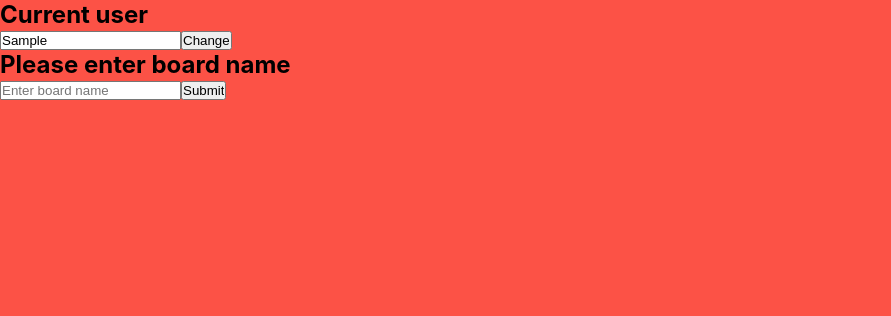
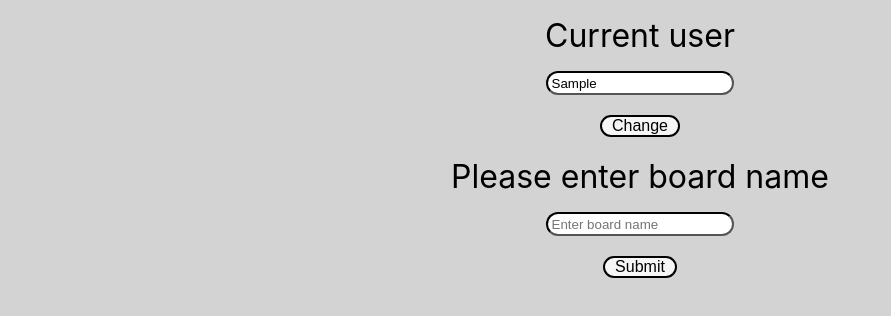
Before and after one commit to Vladikolev0321/Trello-board-clone, a React (Create React App) app in the folder client/: page / in a window 1280 px wide. Both pictures are taken after typing "Sample" into the empty fields and a click on the button "Submit". Shown: the top 316 px of the page, without its empty margins (0-891 px from the left). Built offline with nearby package versions, Linux system fonts and the light colour scheme.

Commit message:
feat: Add basic styling

```diff
--- a/client/src/components/App.js
+++ b/client/src/components/App.js
@@ -132,7 +132,7 @@ function App() {
     return (
         <div className="deadcenter">
             <form>
-                <h2>Who are you?</h2>
+                <h1>Who are you?</h1>
                 <input type="text" name="nickname" className="new-item-input" style={{"float":"left", "clear":"right"}} placeholder="Enter your username" value={username} onChange={onChange}/>
                 <input type="button" value="Submit" style={{"float":"right"}} onClick={onSubmit}/>
             </form>
--- a/client/src/components/Board.js
+++ b/client/src/components/Board.js
@@ -65,7 +65,7 @@ const Board = (props) => {
                 />
                 <button>Submit</button>
             </form>
-            <div>
+            <div class="container">
                 {
                     todoContainers.map(function(container, contIndex) {
                         console.log(container);
--- a/client/src/components/BoardsList.js
+++ b/client/src/components/BoardsList.js
@@ -11,10 +11,9 @@ function BoardsList(props) {
     return (
         <ul>
           {props.boardCtx.boards.map((board, index) => (
-            <div key={board.id}><div>{board.boardName}</div>
+            <div key={board.id}><h1>{board.boardName}</h1>
             <button value={index} onClick={selectBoard}>Select</button>
-
-              </div>
+            </div>
 
           ))}
         </ul>
--- a/client/src/components/CreateBoard.js
+++ b/client/src/components/CreateBoard.js
@@ -1,6 +1,5 @@
 import React from "react";
 import {useState} from "react";
-
 function CreateBoard(props) {
     const [boardName, setBoardName] = useState("");
 
@@ -17,10 +16,10 @@ function CreateBoard(props) {
 
     return (
         <div>
+            <h1>Please enter board name</h1>
             <form>
-                <h2>Please enter board name</h2>
                 <input type="text" name="nickname" placeholder="Enter board name" value={boardName} onChange={onChange}/>
-                <input type="button" value="Submit" onClick={onSubmit}/>
+                <button type="sumbit" onClick={onSubmit}> Submit </button>
             </form>
         </div>
     )
--- a/client/src/components/Popup.js
+++ b/client/src/components/Popup.js
@@ -22,7 +22,7 @@ const Popup = (props) => {
       className={popupStyles.overlay}
     >
       <div className={popupStyles.popup}>
-        <h2>{props.title}</h2>
+        <p>{props.title}</p>
         <span className={popupStyles.close} onClick={closeHandler}>
           &times;
         </span>
--- a/client/src/components/Popup.module.css
+++ b/client/src/components/Popup.module.css
@@ -12,11 +12,12 @@
   .popup {
     margin: 70px auto;
     padding: 20px;
-    background: #fff;
+    background: rgb(234, 238, 255);
     border-radius: 5px;
-    width: 30%;
+    width: 25vw;
+    height: 50vh;
     position: relative;
-    transition: all 5s ease-in-out;
+    transition: all 3s ease-in-out;
   }
 
   .popup h2 {
--- a/client/src/components/ToDoContainer.css
+++ b/client/src/components/ToDoContainer.css
@@ -1,11 +1,11 @@
   .container {
     display: flex;
-    justify-content: center;
+    flex-direction: row;
     align-items: flex-start;
     padding-top: 32px;
    }
   .drop-area {
-    background: rgba(0,0,0, 0.8);
+    background: rgba(230, 210, 253, 0.8);
     min-height: 200px;
     min-width: 340px;
     margin: 5px;
@@ -13,29 +13,24 @@
     width: 18%;
     border-radius: 10px;
     transition: all .5s;
-
-    &:hover {
-      width: 36%;
-    }
   }
 
 
-  h1 {
-    color: #FB6964;
-    padding: 20px 0 0 20px;
-    font-size: 17px;
-    font-weight: 100;
-    letter-spacing: 2px;
-    font-weight: 100;
+  h2 {
+    margin-top: 0.5rem;
+    margin-top: 1rem;
+    font-weight: 400;
+    text-align: center;
+    text-align: center;
   }
 
 .new-item-input {
-    border: 2px solid #FB6964;
+    border: 2px solid #25709b;
     display: block;
     margin: 20px auto;
     width: 300px;
     height: 50px;
-    border-radius: 5px;
+    border-radius: 15px;
     font-size: 16px;
     padding-left: 25px;
     background: rgba(255,255,255,0.8);
@@ -46,16 +41,16 @@
   }
 
   .submit-new-item {
-    border: 2px solid #FB6964;
+    border: 2px solid #30698a;
     display: block;
     margin: 20px auto;
-    border-radius: 5px;
+    border-radius: 20px;
     font-size: 16px;
     padding-left: 20px;
     padding-right: 20px;
     padding-top: 5px;
     padding-bottom: 5px;
-    background: rgba(255,255,255,0.8);
+    background-color: rgba(247, 247, 247, 0.8);
     outline: none;
     color: #000;
     transition: all .5s ease;
--- a/client/src/components/TodoItem.css
+++ b/client/src/components/TodoItem.css
@@ -7,15 +7,23 @@
     cursor: move;
     cursor: grab;
     border-radius: 4px;
-    transition: background .4s;
-    &:hover {
-      background: rgba(15,89,89, 0.9);
-    }
+    align-content: space-between;
    }
 
 .option-buttons {
     background-color: "red";
     color: white;
     border-radius: 4px;
+}
 
+.title {
+  display: inline-block;
 }
+
+.buttons {
+  display: flex;
+  float:right;
+}
+a {
+  padding-right: 0.5rem;
+}
--- a/client/src/components/TodoItem.js
+++ b/client/src/components/TodoItem.js
@@ -14,9 +14,13 @@ export default function TodoItem(props) {
 
     <div>
       <div className="item-container" draggable onDragStart={e => props.onDragStart(e, {id: props.id, title: props.todo.title, description: props.todo.description, origin: props.containerIndex})}>
+      <div
+      class="title"
+      >{props.todo.title}</div>
+      <div class='buttons'>
+      <a onClick={() => setVisibility(!visibility)}><MdOpenWith style={{"backgroundColor": "blue", "color":"white", "borderRadius":"4px"}} size={20}/></a>
       <a onClick={() => props.deleteTodoProps(props.todo.id)}><MdDeleteForever style={{"backgroundColor": "red", "color":"white", "borderRadius":"4px"}} size={20}/></a>
-      <a onClick={() => setVisibility(!visibility)}><MdOpenWith style={{"backgroundColor": "blue", "color":"white", "borderRadius":"4px"}} size={20}/></a>
-      <div>{props.todo.title}</div>
+      </div>
      </div>
      <Popup
           onClose={popupCloseHandler}
@@ -25,7 +29,7 @@ export default function TodoItem(props) {
         <h1>{props.todo.title}</h1>
         <h2>{props.todo.description}</h2>
 
-        </Popup>
+      </Popup>
     </div>
 
 
--- a/client/src/components/UserSelector.js
+++ b/client/src/components/UserSelector.js
@@ -17,7 +17,7 @@ class UserSelector extends Component {
 
   render() {
     return (
-    <div><h2>Current user</h2>
+    <div><h1>Current user</h1>
       <form onSubmit={this.handleSubmit}>
         <input
           type="text"
--- a/client/src/index.css
+++ b/client/src/index.css
@@ -1,4 +1,3 @@
-
 * {
     margin: 0;
     padding: 0;
@@ -9,7 +8,7 @@
     font-family: 'Quicksand', sans-serif;
     width: 100%;
     height: 100%;
-    background-color: rgb(252, 82, 70);
+    background-color: rgb(212, 211, 211);
 
   }
 
@@ -22,13 +21,46 @@ body {
   -moz-osx-font-smoothing: grayscale;
 }
 
+h1 {
+  margin-top: 1rem;
+  font-weight: 400;
+  text-align: center;
+}
 
+form {
+  text-align: center;
+  margin-top: 1rem;
+}
+
+input {
+  height: 3vh;
+  border-radius: 20px;
+  border-color: black;
+  padding: 0.2rem;
+}
+
+ul {
+  text-align: center;
+}
+
+button {
+    border: 2px solid #000000;
+    display: block;
+    margin: 20px auto;
+    border-radius: 20px;
+    font-size: 16px;
+    padding-left: 10px;
+    padding-right: 10px;
+    background-color: rgba(255, 255, 255, 0.8);
+    outline: none;
+    color: #000;
+    transition: all .5s ease;
+}
 
 code {
   font-family: source-code-pro, Menlo, Monaco, Consolas, 'Courier New',
     monospace;
 }
-
 .deadcenter {
   position: absolute;
   left: 50%;
```
